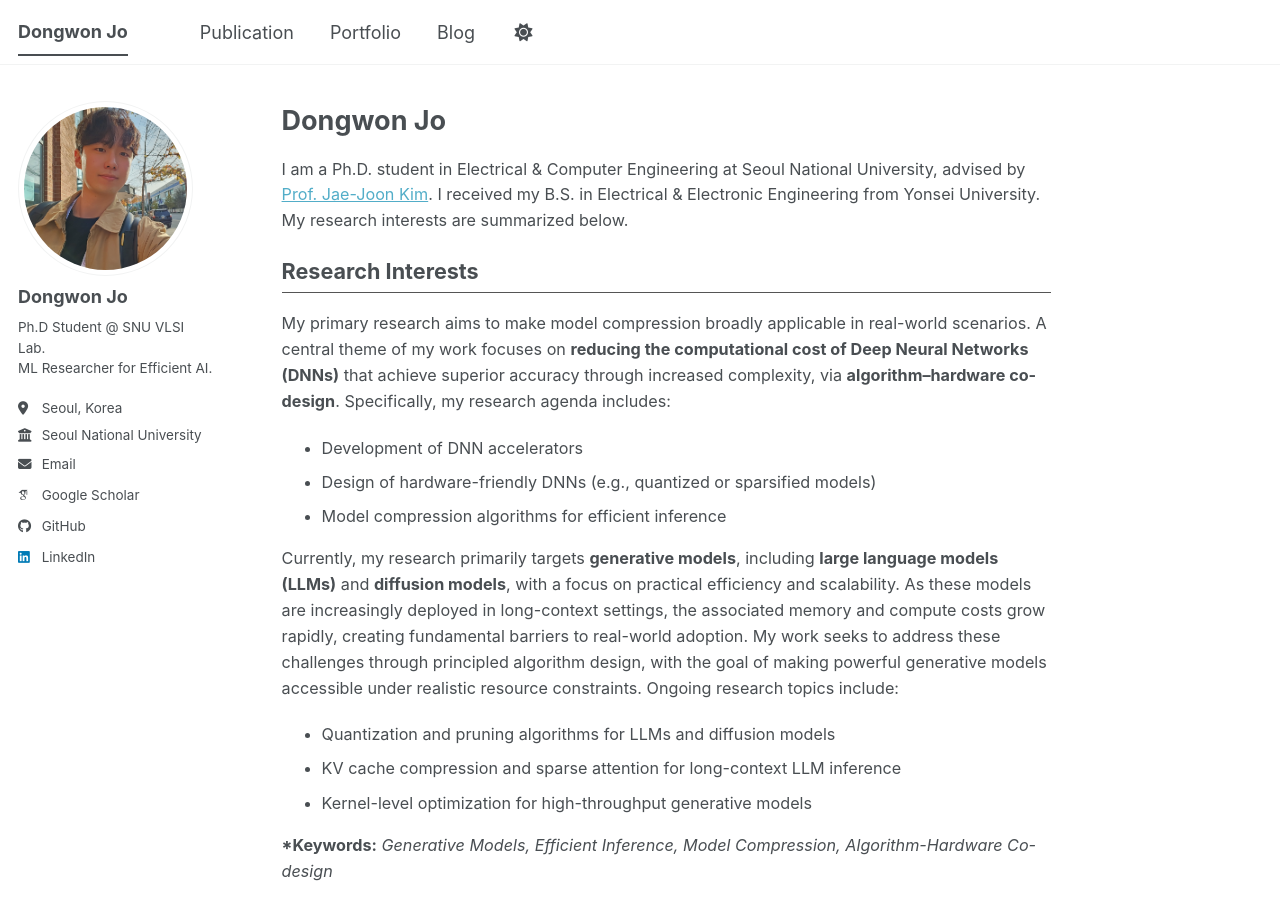
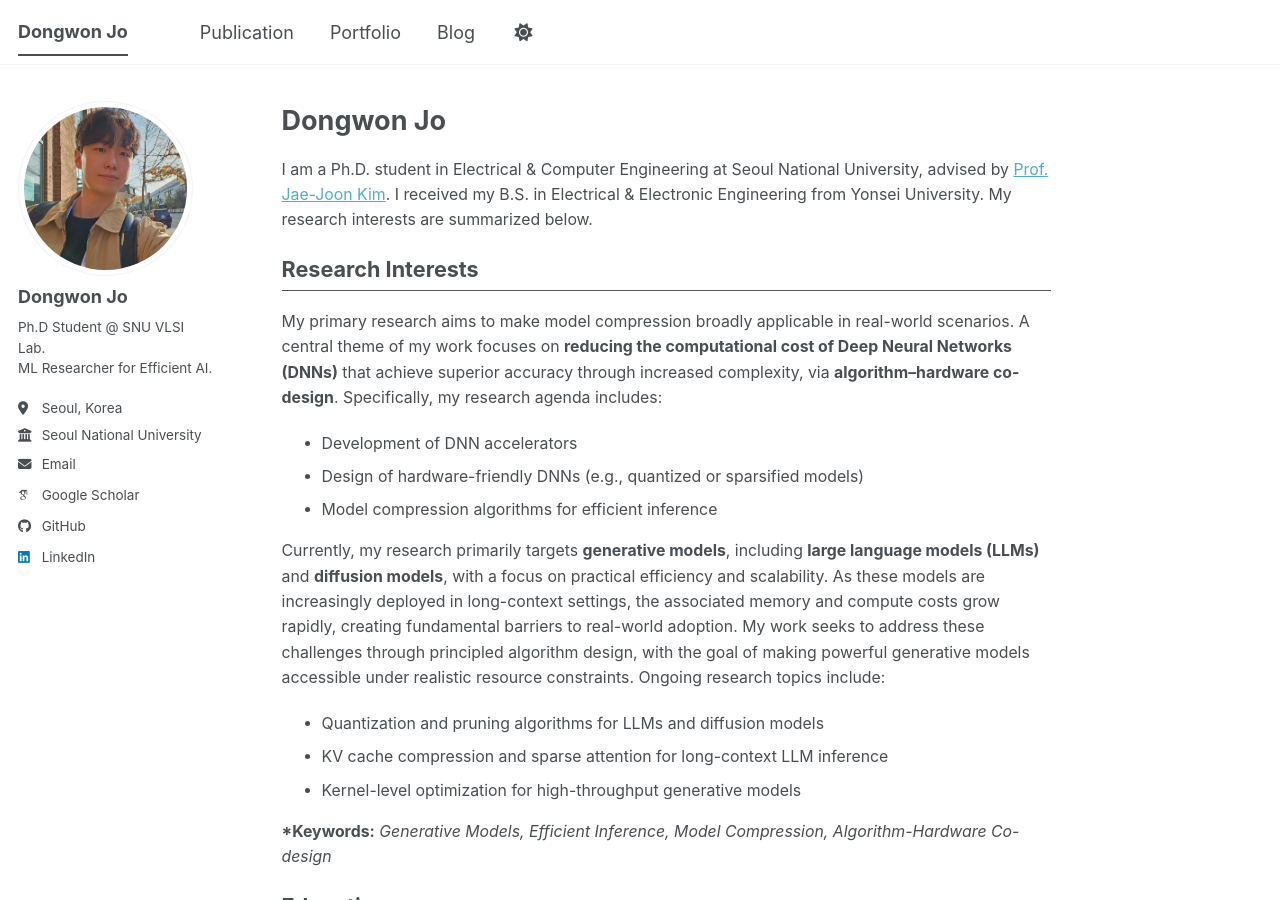
Before and after one commit to dongwonjo/dongwonjo.github.io, a Jekyll site: the page built from _pages/about.md, in a window 1280 px wide and 900 px high. Built offline with Jekyll 4.4.1, drawn with Linux system fonts in a browser that asks for light colours; some web fonts are replaced; a script bundle is joined from its source files by our own code; library files that are not in the unit come from our copies.

Commit message:
Update about.md

```diff
--- a/_pages/about.md
+++ b/_pages/about.md
@@ -8,7 +8,7 @@
 ---
 <p style="font-size: 1.5em; font-weight: bold; margin-bottom: 0.2em;">Dongwon Jo</p>
 
-<p style="font-size: 0.90em; line-height: 1.6; margin-top: 15px;">
+<p style="font-size: 0.88em; line-height: 1.6; margin-top: 15px;">
 I am a Ph.D. student in Electrical & Computer Engineering at Seoul National University, advised by
 <a href="https://vlsi.snu.ac.kr/" target="_blank">Prof. Jae-Joon Kim</a>.
 I received my B.S. in Electrical & Electronic Engineering from Yonsei University.
@@ -18,27 +18,27 @@
 <p style="font-size: 1.2em; font-weight: bold; margin-bottom: 0.2em;">Research Interests</p>
 <hr class="section-hr">
 
-<p style="font-size: 0.90em; line-height: 1.6;">
+<p style="font-size: 0.88em; line-height: 1.6;">
 My primary research aims to make model compression broadly applicable in real-world scenarios. A central theme of my work focuses on <strong>reducing the computational cost of Deep Neural Networks (DNNs)</strong> that achieve superior accuracy through increased complexity, via <strong>algorithm–hardware co-design</strong>. Specifically, my research agenda includes:
 </p>
 
-<ul style="font-size: 0.90em; line-height: 1.6;">
+<ul style="font-size: 0.88em; line-height: 1.6;">
   <li>Development of DNN accelerators</li>
   <li>Design of hardware-friendly DNNs (e.g., quantized or sparsified models)</li>
   <li>Model compression algorithms for efficient inference</li>
 </ul>
 
-<p style="font-size: 0.90em; line-height: 1.6;">
+<p style="font-size: 0.88em; line-height: 1.6;">
 Currently, my research primarily targets <strong>generative models</strong>, including <strong>large language models (LLMs)</strong> and <strong>diffusion models</strong>, with a focus on practical efficiency and scalability. As these models are increasingly deployed in long-context settings, the associated memory and compute costs grow rapidly, creating fundamental barriers to real-world adoption. My work seeks to address these challenges through principled algorithm design, with the goal of making powerful generative models accessible under realistic resource constraints. Ongoing research topics include:
 </p>
 
-<ul style="font-size: 0.90em; line-height: 1.6;">
+<ul style="font-size: 0.88em; line-height: 1.6;">
   <li>Quantization and pruning algorithms for LLMs and diffusion models</li>
   <li>KV cache compression and sparse attention for long-context LLM inference</li>
   <li>Kernel-level optimization for high-throughput generative models</li>
 </ul>
 
-<p style="font-size: 0.90em; line-height: 1.6;">
+<p style="font-size: 0.88em; line-height: 1.6;">
 <strong>*Keywords:</strong> <em>Generative Models, Efficient Inference, Model Compression, Algorithm-Hardware Co-design</em>
 </p>
 
```
